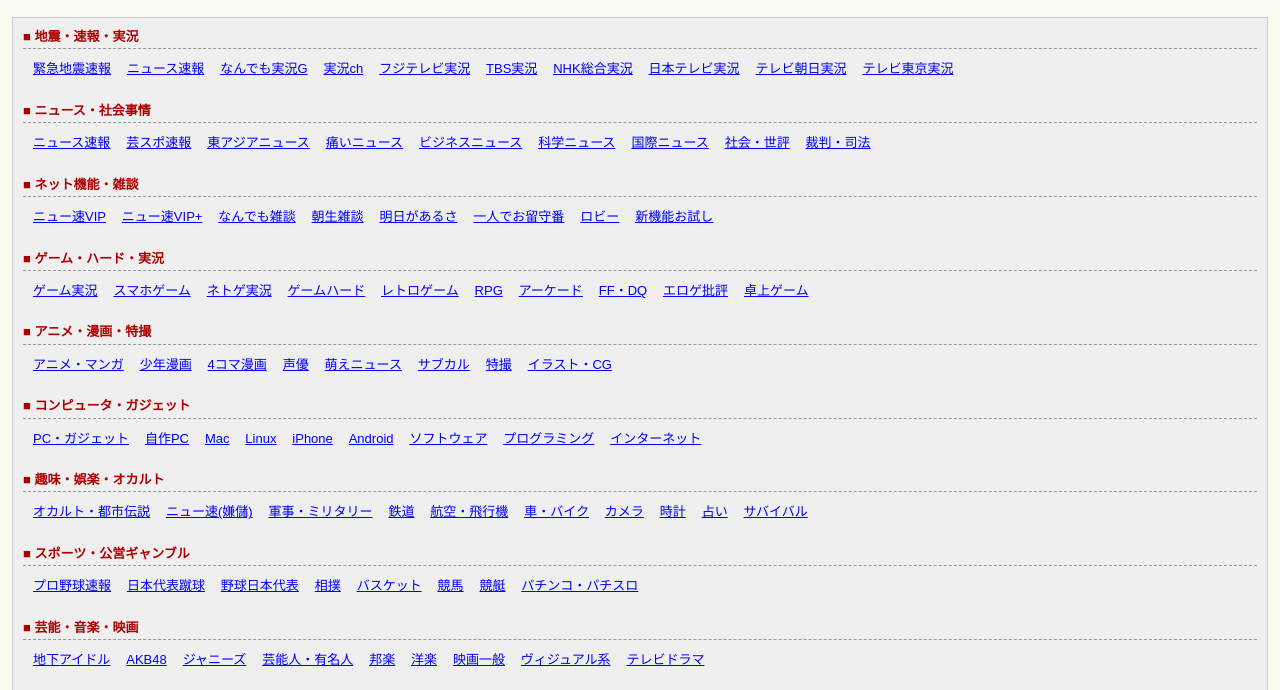
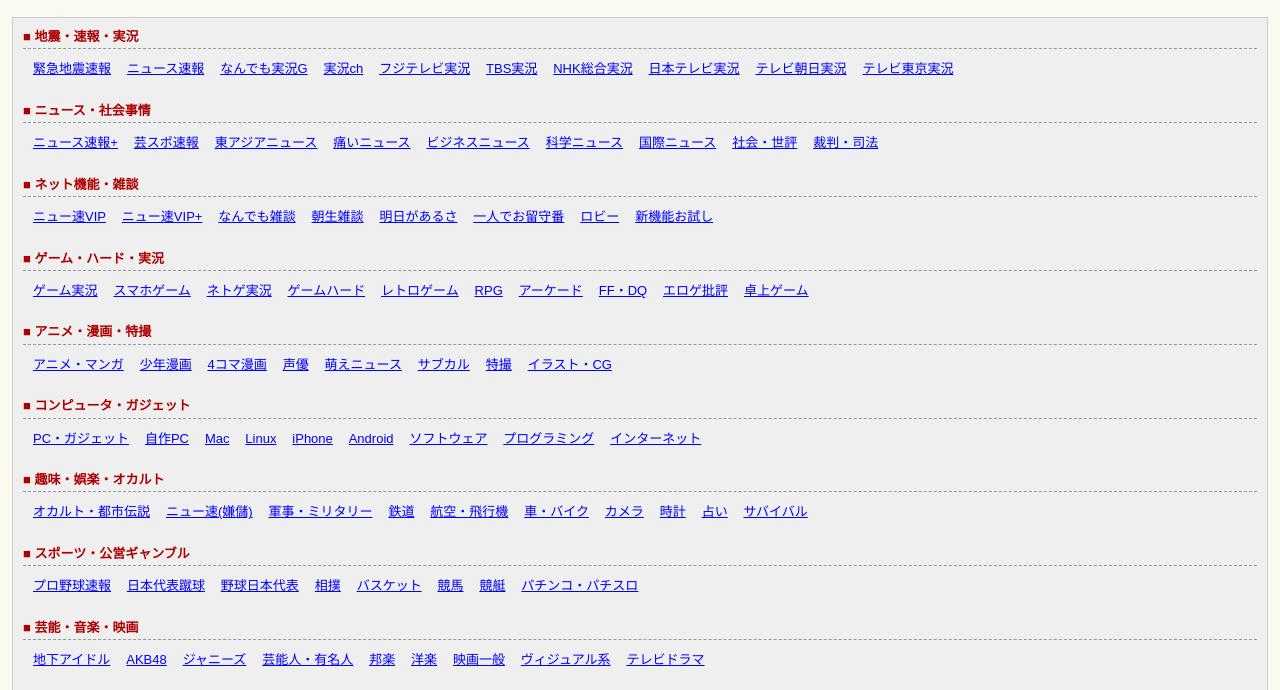
Before and after one commit to daizu-3389/-ch-, a plain HTML site: page index.html in a window 1280 px wide. Shown: the part 110-800 px from the top of the page. Drawn offline with Linux system fonts and the light colour scheme.

Commit message:
Update index.html

```diff
--- a/index.html
+++ b/index.html
@@ -116,7 +116,7 @@
                 "namazu": "緊急地震速報", "headline": "ニュース速報", "livegalileo": "なんでも実況G", "liveanb": "実況ch", "livecx": "フジテレビ実況", "livetbs": "TBS実況", "livenhk": "NHK総合実況", "liventv": "日本テレビ実況", "liveasahi": "テレビ朝日実況", "livetx": "テレビ東京実況"
             },
             "■ ニュース・社会事情": {
-                "newsplus": "ニュース速報", "mnewsplus": "芸スポ速報", "news4plus": "東アジアニュース", "dqnplus": "痛いニュース", "bizplus": "ビジネスニュース", "scienceplus": "科学ニュース", "wildplus": "国際ニュース", "shakai": "社会・世評", "justice": "裁判・司法"
+                "newsplus": "ニュース速報+", "mnewsplus": "芸スポ速報", "news4plus": "東アジアニュース", "dqnplus": "痛いニュース", "bizplus": "ビジネスニュース", "scienceplus": "科学ニュース", "wildplus": "国際ニュース", "shakai": "社会・世評", "justice": "裁判・司法"
             },
             "■ ネット機能・雑談": {
                 "vip": "ニュー速VIP", "news4vip": "ニュー速VIP+", "zatsudan": "なんでも雑談", "morning": "朝生雑談", "tomorrow": "明日があるさ", "alone": "一人でお留守番", "lobby": "ロビー", "welcome": "新機能お試し"
```
